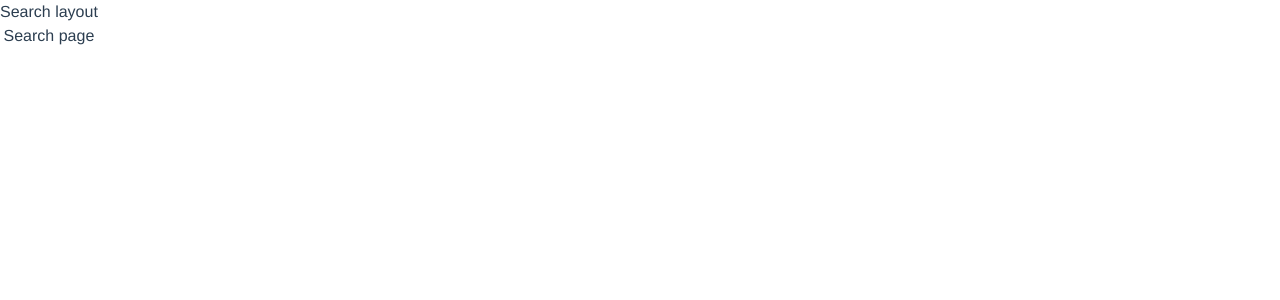
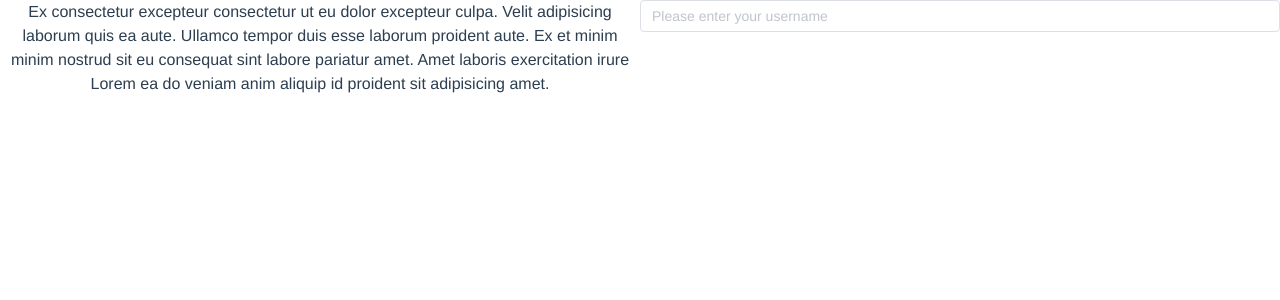
Before and after one commit to jiyuuki/my-github-universe, a Vue app: page / in a window 1280 px wide. Shown: the top 300 px of the page. Built offline with nearby package versions, Linux system fonts and the light colour scheme.

Commit message:
ui in progress

```diff
--- /dev/null
+++ b/src/assets/tailwind.css
@@ -0,0 +1,5 @@
+@tailwind base;
+
+@tailwind components;
+
+@tailwind utilities;
--- a/src/layouts/search.vue
+++ b/src/layouts/search.vue
@@ -1,8 +1,5 @@
 <template>
-  <div>
-    <h1>Search layout</h1>
-    <router-view />
-  </div>
+  <router-view />
 </template>
 
 <script>
@@ -10,9 +7,7 @@ export default {
   name: 'SearchLayout',
 
   setup() {
-    return {
-      //
-    }
+    //
   }
 }
 </script>
--- a/src/layouts/universe.vue
+++ b/src/layouts/universe.vue
@@ -17,7 +17,7 @@
 
 <script>
 import { ref, onMounted } from 'vue'
-import { ElContainer, ElAside, ElMain, ElHeader, ElFooter } from 'element-plus'
+import { ElAside, ElMain, ElHeader, ElFooter } from 'element-plus'
 import NavBar from '@/components/layouts/NavBar.vue'
 import Header from '@/components/layouts/Header.vue'
 import Footer from '@/components/layouts/Footer.vue'
@@ -27,7 +27,6 @@ export default {
   name: 'UniverseLayout',
 
   components: {
-    ElContainer,
     ElAside,
     ElMain,
     Header,
--- a/src/main.js
+++ b/src/main.js
@@ -2,10 +2,11 @@ import { createApp } from 'vue'
 import ElementPlus from 'element-plus'
 import 'element-plus/dist/index.css'
 import App from './App.vue'
-import './index.css'
+import './styles/index.css'
 import router from './router'
 import store from './store'
 import mitt from 'mitt'
+import './assets/tailwind.css'
 
 const app = createApp(App)
 
--- a/src/views/search/Search.vue
+++ b/src/views/search/Search.vue
@@ -1,17 +1,34 @@
 <template>
-  <h1>Search page</h1>
+  <el-row>
+    <el-col :span="12">
+      Ex consectetur excepteur consectetur ut eu dolor excepteur culpa. Velit adipisicing laborum quis ea aute. Ullamco tempor duis esse laborum proident aute. Ex et minim minim nostrud sit eu consequat sint labore pariatur amet. Amet laboris exercitation irure Lorem ea do veniam anim aliquip id proident sit adipisicing amet.
+    </el-col>
+    <el-col :span="12">
+      <el-input
+        @keyup.enter="searchUniverse"
+        v-model="username"
+        placeholder="Please enter your username"
+      />
+    </el-col>
+  </el-row>
 </template>
 
 <script>
+import { ref } from 'vue'
 
 export default {
   name: 'Search',
 
-  components: {
-    //
-  },
   setup() {
-    //
+    const username = ref('')
+
+    const searchUniverse = () => {
+      console.log({ username: username.value })
+    }
+    return {
+      username,
+      searchUniverse
+    }
   }
 }
 </script>
--- a/tailwind.config.js
+++ b/tailwind.config.js
@@ -1,5 +1,5 @@
 module.exports = {
-  purge: ['./index.html', './src/**/*.{vue,js,ts,jsx,tsx}'],
+  purge: ['./public/**/*.html', './src/**/*.{vue,js,ts,jsx,tsx}'],
   darkMode: false, // or 'media' or 'class'
   theme: {
     extend: {},
```
Also changed, not shown: package.json (+5 -3 lines), src/styles/index.css (renamed from src/index.css), 2 other files (tests, documents, lock files or other folders).
